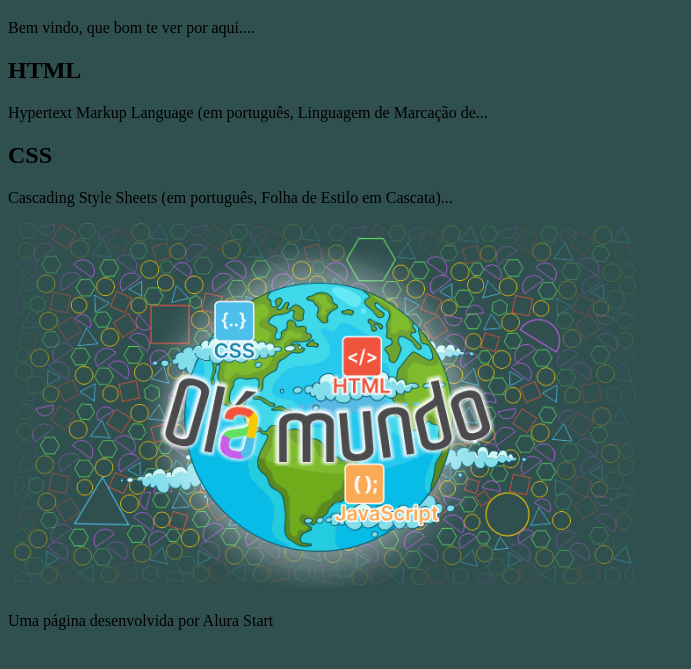
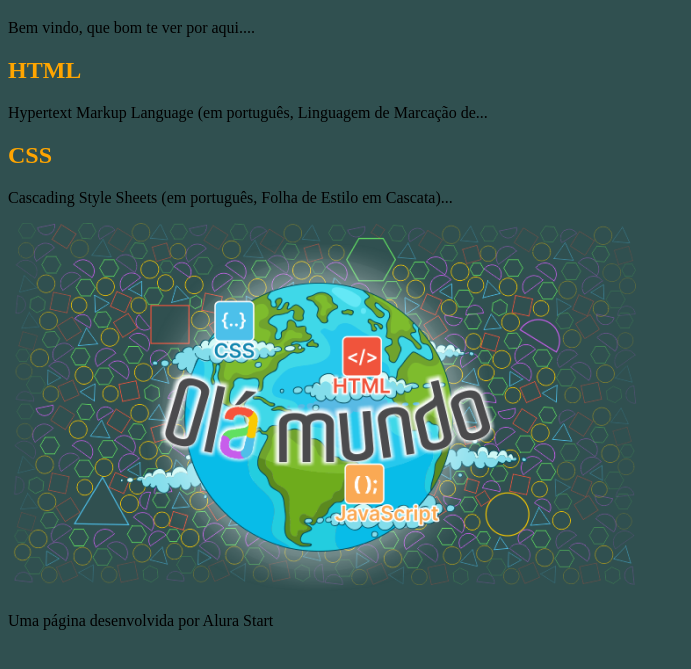
Before and after one commit to Lilianpensamento/formadores2jornada, a plain HTML site: page index.html in a window 1280 px wide. Shown: the part 61-730 px from the top of the page, without its empty margins (0-691 px from the left). Drawn offline with Linux system fonts and the light colour scheme.

Commit message:
iuygygym5

```diff
--- a/style.css
+++ b/style.css
@@ -1,3 +1,6 @@
 body{
     background-color: #305050;
 }
+h2{
+    color:orange
+}
```
